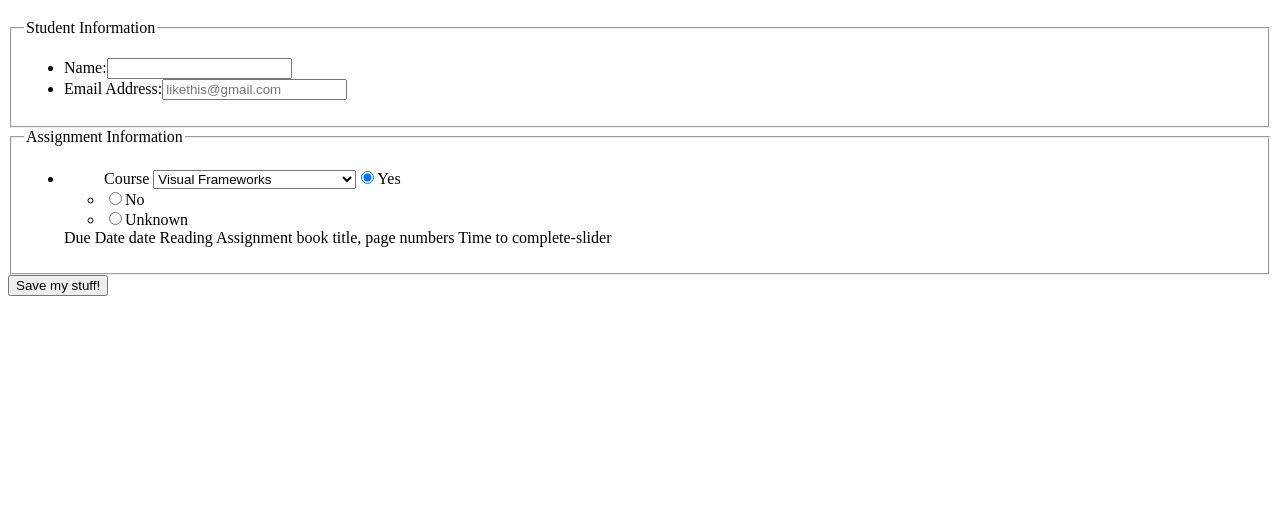
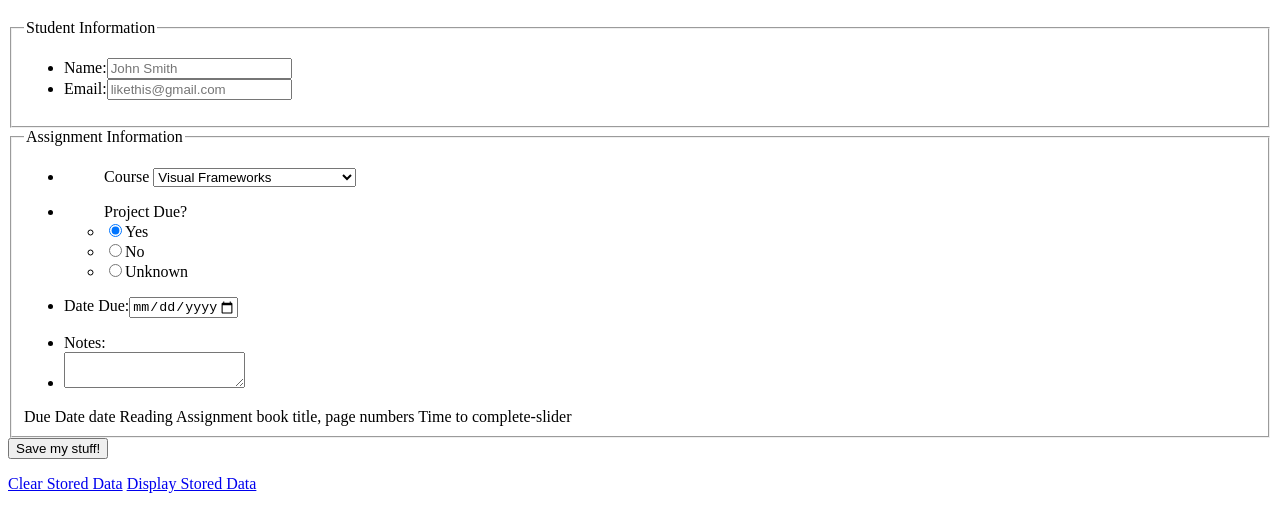
Before and after one commit to jmbburg26/VFWAssignments, a plain HTML site: page brandenburg_john_p1/additem.html in a window 1280 px wide. Shown: the part 61-592 px from the top of the page. Drawn offline with Linux system fonts and the light colour scheme.

Commit message:
Added date and notes area to the form.

```diff
--- a/brandenburg_john_p1/additem.html
+++ b/brandenburg_john_p1/additem.html
@@ -16,8 +16,8 @@
 			<fieldset>
 				<legend>Student Information</legend>
 				<ul>
-					<li><label for="fname">Name:</label><input type="text" id="fname" /></li>
-					<li><label for="email">Email Address:</label><input type="email" id="email" placeholder="likethis@gmail.com"/></li>
+					<li><label for="fname">Name:</label><input type="text" id="fname" placeholder="John Smith" /></li>
+					<li><label for="email">Email:</label><input type="email" id="email" placeholder="likethis@gmail.com"/></li>
 				</ul>
 			</fieldset>
 			<fieldset>
@@ -30,23 +30,36 @@
 								<optgroup label="Current Courses">
 									<option value="Visual Frameworks">Visual Frameworks</option>
 									<option value="Scalable Data Infrastructure">Scalable Data Infrastructure</option>
+									<option value="Project Managment Online">Project Managment Online</option>\
+								</optgroup>
+							</select>
 							</ul>
 						</li>
 					</ul>
-						<li>Project Due?
+					<ul>
+						<li>
 							<ul>
+							<label for="project">Project Due?</label>
 								<li><input type="radio" checked value="Yes" id="Yes" name="due" /><label for="Yes">Yes</label.>
 								<li><input type="radio" value="No" id="No" name="due" /><label for="No">No</label.>
 								<li><input type="radio" value="Unknown" id="Unknown" name="due" /><label for="Unknown">Unknown</label.>
 							</ul>
 						</li>
+					</ul>
+					<ul>
+						<li><label for="startdate">Date Due:</label><input type="date" min="2000-01-01" max="3000-01-01" id="duedate" name=duedate></li>
 
-							Due Date date
+					</ul>
+					<ul>
+						<li><label for="textarea">Notes:</label></li>
+						<li><textarea type="text" id="textarea"></textarea></li>
+					</ul>		Due Date date
 							Reading Assignment book title, page numbers
 							Time to complete-slider
-					</ul>
+
 			</fieldset>
 			<input type="submit" value="Save my stuff!" />
 		</form>
 	</body>
+		<p><a href="#">Clear Stored Data</a> <a href="#">Display Stored Data</a></p>
 <html>
```
Also changed, not shown: brandenburg_john_p1/index.html (+0 -1 lines).
